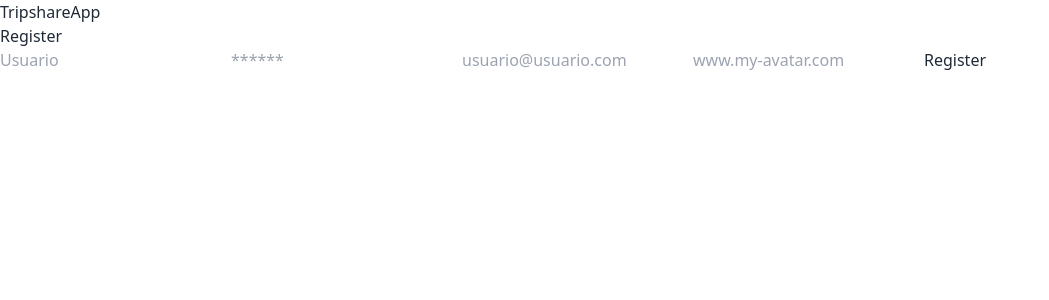
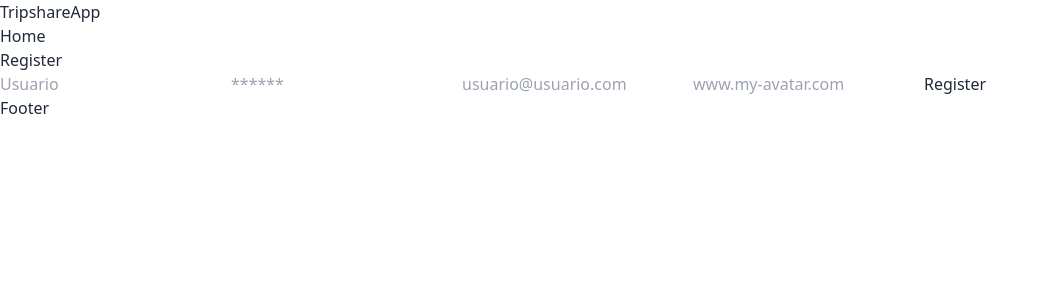
Before and after one commit to fernandoblancovaldez/Comision-M02-Sebastian-Bogarin, a React (Vite) app in the folder frontend/: page / in a window 1280 px wide. Shown: the top 300 px of the page, without its empty margins (0-1049 px from the left). Built offline with nearby package versions, Linux system fonts and the light colour scheme.

Commit message:
feat: frontend-router created with HashRouter, components/Header/Main/Footer/ and pages/Home/Error404 created. some required validations added to register and login forms

```diff
--- a/frontend/src/App.jsx
+++ b/frontend/src/App.jsx
@@ -1,10 +1,16 @@
-import RegisterForm from "./components/RegisterForm";
+import { HashRouter } from "react-router-dom";
+import Footer from "./components/Footer";
+import Header from "./components/Header";
+import Main from "./components/Main";
 
 function App() {
   return (
     <>
-      <h1>TripshareApp</h1>
-      <RegisterForm />
+      <HashRouter>
+        <Header />
+        <Main />
+        <Footer />
+      </HashRouter>
     </>
   );
 }
--- /dev/null
+++ b/frontend/src/components/Footer.jsx
@@ -0,0 +1,7 @@
+import React from "react";
+
+const Footer = () => {
+  return <footer>Footer</footer>;
+};
+
+export default Footer;
--- /dev/null
+++ b/frontend/src/components/Header.jsx
@@ -0,0 +1,7 @@
+import React from "react";
+
+const Header = () => {
+  return <header>TripshareApp</header>;
+};
+
+export default Header;
--- /dev/null
+++ b/frontend/src/components/Main.jsx
@@ -0,0 +1,17 @@
+import React from "react";
+import { Route, Routes } from "react-router-dom";
+import Error404 from "../pages/Error404";
+import Home from "../pages/Home";
+
+const Main = () => {
+  return (
+    <main>
+      <Routes>
+        <Route exact path="/" element={<Home />} />
+        <Route path="*" element={<Error404 />} />
+      </Routes>
+    </main>
+  );
+};
+
+export default Main;
--- a/frontend/src/components/RegisterForm.jsx
+++ b/frontend/src/components/RegisterForm.jsx
@@ -2,16 +2,16 @@ import React from "react";
 
 const RegisterForm = () => {
   return (
-    <div>
+    <>
       <h2>Register</h2>
       <form>
-        <input type="text" placeholder="Usuario" />
-        <input type="password" placeholder="******" />
-        <input type="email" placeholder="usuario@usuario.com" />
-        <input type="url" placeholder="www.my-avatar.com" />
+        <input type="text" placeholder="Usuario" required />
+        <input type="password" placeholder="******" required />
+        <input type="email" placeholder="usuario@usuario.com" required />
+        <input type="url" placeholder="www.my-avatar.com" required />
         <button>Register</button>
       </form>
-    </div>
+    </>
   );
 };
 
--- /dev/null
+++ b/frontend/src/pages/Error404.jsx
@@ -0,0 +1,10 @@
+const Error404 = () => {
+  return (
+    <>
+      <h3>Error404</h3>
+      <p>Not Found</p>
+    </>
+  );
+};
+
+export default Error404;
--- /dev/null
+++ b/frontend/src/pages/Home.jsx
@@ -0,0 +1,13 @@
+import React from "react";
+import RegisterForm from "../components/RegisterForm";
+
+const Home = () => {
+  return (
+    <>
+      <h3>Home</h3>
+      <RegisterForm />
+    </>
+  );
+};
+
+export default Home;
```
Also changed, not shown: frontend/src/components/LoginForm.jsx (+4 -4 lines).
